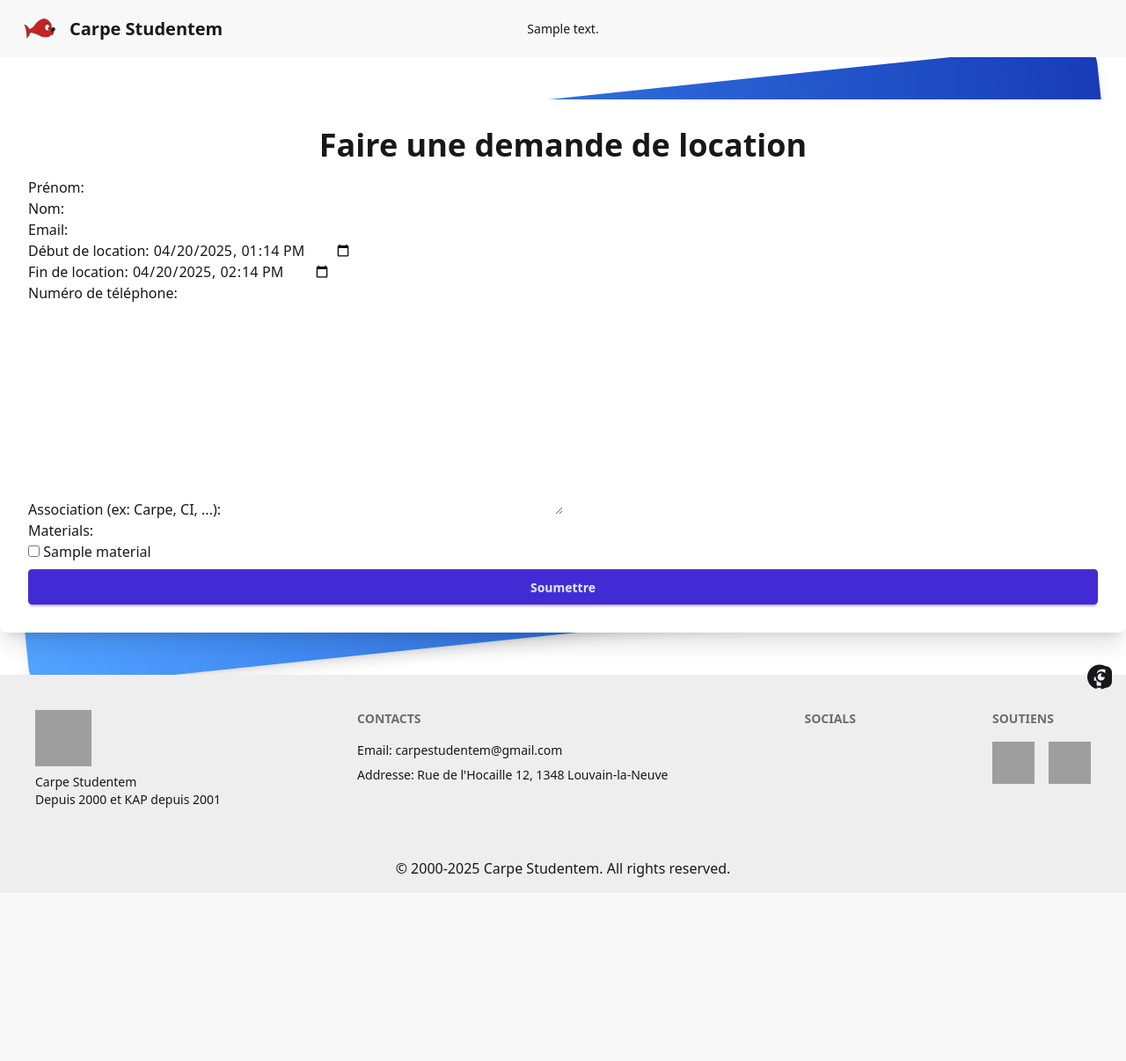
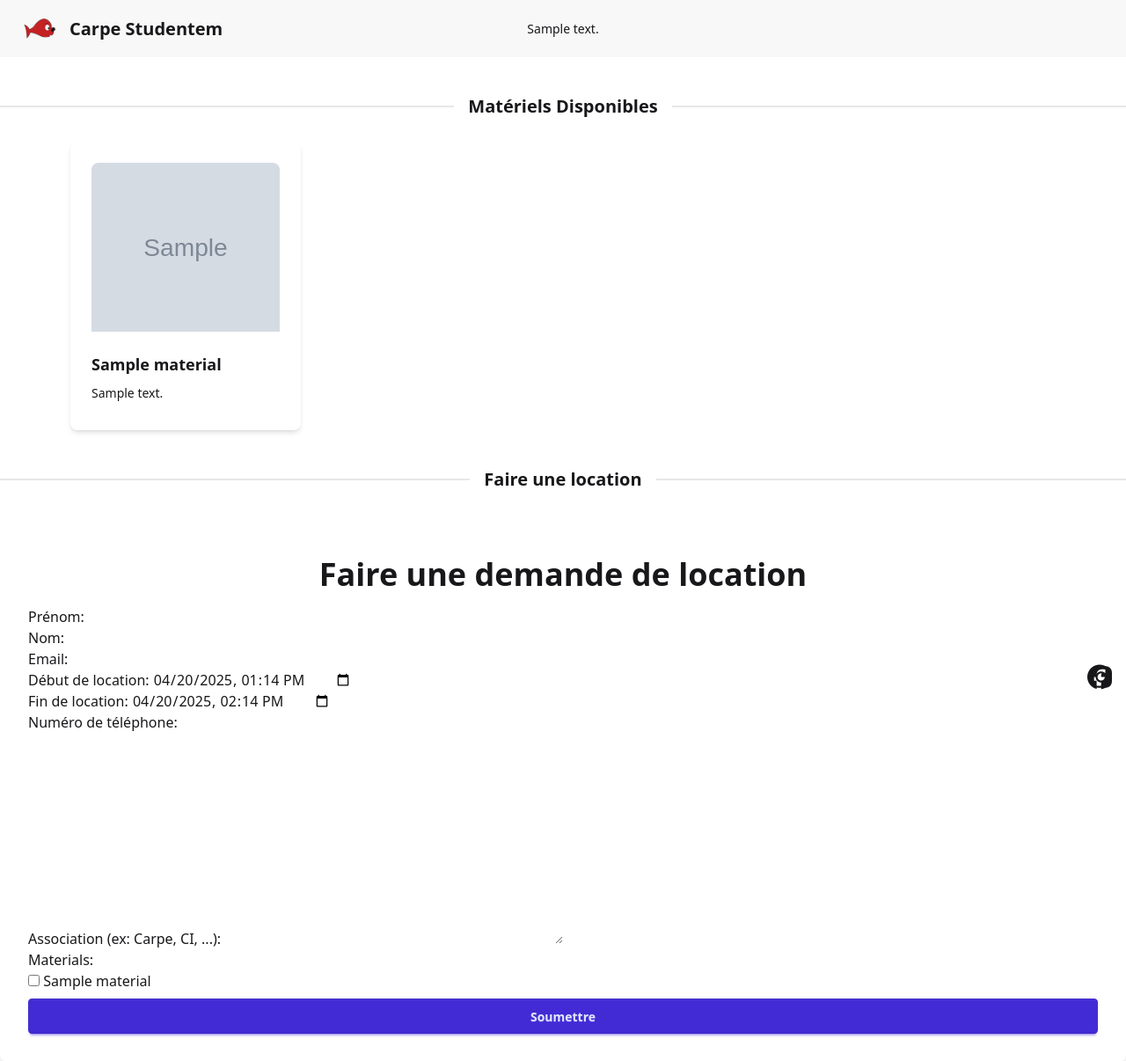
Before and after one commit to AlexandreDewilde/carpestudentem, a Django app: page /location/ in a window 1280 px wide. Shown: the top 1206 px of the page at 88% size. Before the commit the page ends 997 px from the top, so only its background shows below. Run offline with Django 5.2, Linux system fonts and the light colour scheme; tables that the repository leaves empty hold one stand-in row (values such as "Sample post"); grey boxes marked "Sample" are stand-in pictures; style sheets or scripts are compiled from the project's sources; some libraries are stand-ins or nearby versions; grey boxes are pictures that could not be loaded.

Commit message:
feat: add location pack

```diff
--- a/location/forms.py
+++ b/location/forms.py
@@ -5,7 +5,7 @@ class LocationForm(forms.ModelForm):
     materials = forms.ModelMultipleChoiceField(
         queryset=Material.objects.all(),
         widget=forms.CheckboxSelectMultiple,
-        required=False
+        required=True
     )
 
     class Meta:
--- a/location/urls.py
+++ b/location/urls.py
@@ -3,4 +3,5 @@ from .views import location_view
 
 urlpatterns = [
     path('', location_view, name='location'),
+    path("success", location_view, name="location_success"),
 ]
--- a/location/views.py
+++ b/location/views.py
@@ -1,12 +1,19 @@
 from django.shortcuts import render, redirect
 from .forms import LocationForm
+from .models import Material, LocationMaterial
 
 def location_view(request):
     if request.method == 'POST':
         form = LocationForm(request.POST)
         if form.is_valid():
+            materials = form.cleaned_data.get('materials')
             form.save()
-            return redirect('location')  # Replace 'location' with the name of your success URL or view
+            for material in materials:
+                location_material = LocationMaterial.objects.create(material=material, location=form.instance)
+                location_material.save()
+            return render(request, 'location/success.html', {'form': form})
     else:
         form = LocationForm()
-    return render(request, 'location/location.html', {'form': form})
+
+    materials = Material.objects.all()
+    return render(request, 'location/location.html', {'form': form, 'materials': materials})
--- a/templates/location/location.html
+++ b/templates/location/location.html
@@ -2,8 +2,25 @@
 {% load daisyui_filters %}
 
 {% block content %}
+<div class="py-8">
+  <div class="divider text-xl font-semibold">Matériels Disponibles</div>
+  <div class="grid grid-cols-1 sm:grid-cols-3 lg:grid-cols-4 gap-6 mt-8 mx-20">
+    {% for material in materials %}
+    <div class="card bg-base-100 shadow-md">
+      <div class="card-body">
+        <img src="/uploads/{{ material.image }}" alt="{{ material.name }}" class="w-full h-48 object-cover rounded-t-lg">
+        <h2 class="card-title mt-4">{{ material.name }}</h2>
+        <p>{{ material.description }}</p>
+        <div class="card-actions justify-end">
+          {% comment %} <a href="{{ material.get_absolute_url }}" class="btn btn-secondary">Voir plus</a> {% endcomment %}
+        </div>
+      </div>
+    </div>
+    {% endfor %}
+  </div>
+</div>
 <div class="mx-auto container relative">
-    <div class="absolute inset-0 bg-gradient-to-r from-blue-400 to-blue-800 shadow-lg transform -skew-y-6 sm:skew-y-0 sm:-rotate-6 sm:rounded-3xl -z-10"></div>
+  <div class="divider text-xl font-semibold">Faire une location</div>
     <div class="mx-auto card bg-base-100 shadow-xl p-8 my-12">
       <h1 class="text-4xl font-semibold text-center mb-4">Faire une demande de location</h1>
         <form method="post">
@@ -16,6 +33,7 @@
     </div>
 </div>
 
+
 {% endblock %}
 
 {% block script %}
@@ -27,5 +45,6 @@
   locationEnd.type = "datetime-local";
   locationStart.value = new Date().toISOString().slice(0, 16);
   locationEnd.value = new Date(new Date().getTime() + 60 * 60 * 1000).toISOString().slice(0, 16);
+
 </script>
 {% endblock %}
```
Also changed, not shown: templates/location/success.html (added, +8 -0 lines).
